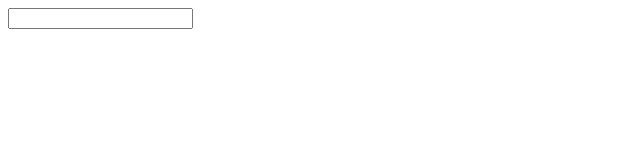
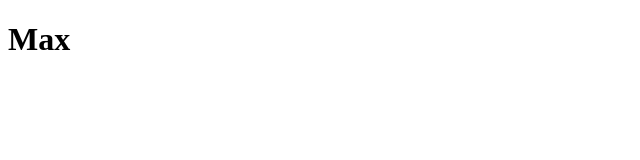
Before and after one commit to TomozQ/tspracticeudemy, a website with bundled scripts: page index.html in a window 1280 px wide. Shown: the whole page, without its empty margins (0-640 px from the left). Built offline with nearby package versions, Linux system fonts and the light colour scheme.

Commit message:
decorator factory

```diff
--- a/index.html
+++ b/index.html
@@ -9,6 +9,7 @@
 </head>
 <body>
     <!-- <p id='message-output'></p> -->
-    <input type="text" id='user-input'>
+    <!-- <input type="text" id='user-input'> -->
+    <div id = 'app'></div>
 </body>
 </html>
--- a/src/app.ts
+++ b/src/app.ts
@@ -12,9 +12,22 @@ function Logger(logString: string) {        //デコレーターファクトリ
     }
 }
 
+function WithTemplate(template: string, hookId: string){
+    // return function(_: Function){  //引数を'_'にすることによって必要だが使用しないという意味合いになる　引数としては書いておく必要がある。
+
+    return function(constructor: any){                          //Personクラスのconstructorを引数に取る
+        const hookEl = document.getElementById(hookId)          //要素を取得
+        const p = new constructor()                             //インスタンスを作成
+        if(hookEl){
+            hookEl.innerHTML = template
+            hookEl.querySelector('h1')!.textContent = p.name
+        }
+    }
+}
 
 // @Logger                                             //デコレーター -> クラス定義のタイミングで呼びだされる。インスタンスが作成されるタイミングではない。
-@Logger('ログ出力中 - Person')
+// @Logger('ログ出力中 - Person')
+@WithTemplate('<h1>Personオブジェクト</h1>', 'app')
 class Person {
     name = 'Max'
 
```
Also changed, not shown: dist/app.js, 1 other file.
